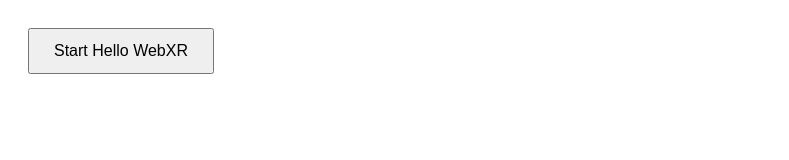
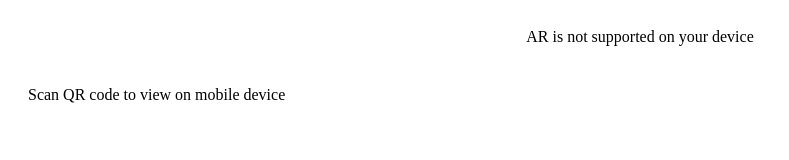
Before and after one commit to philip-ifeanyi/webxr, a plain HTML site: page index.html in a window 1280 px wide. Shown: the whole page, without its empty margins (0-789 px from the left). Drawn offline with nearby package versions, Linux system fonts and the light colour scheme.

Commit message:
added ios support

```diff
--- /dev/null
+++ b/cube.usdz/Library/ProjectLibrary/Contents.json
@@ -0,0 +1,3 @@
+[
+
+]
--- /dev/null
+++ b/cube.usdz/Library/ProjectLibrary/Version.json
@@ -0,0 +1,4 @@
+{
+  "LibraryID" : "2482C5DC-95C5-4D4A-B335-9626A26C9ECF",
+  "Version" : "1.0"
+}
--- a/index.html
+++ b/index.html
@@ -5,68 +5,127 @@
   <meta charset="UTF-8">
   <meta name="viewport"
     content="width=device-width, user-scalable=no, initial-scale=1.0, maximum-scale=1.0, minimum-scale=1.0">
-  <title>Hello WebXR!</title>
+  <title>Cross-Platform AR Demo</title>
   <!-- three.js -->
   <script src="https://unpkg.com/three@0.126.0/build/three.js"></script>
   <style>
-    button {
+    .ar-button {
       padding: 12px 24px;
       font-size: 16px;
       margin: 20px;
+      display: none;
+      /* Hidden by default */
+    }
+
+    .fallback-message {
+      padding: 20px;
+      text-align: center;
+      display: none;
+    }
+
+    .qr-link {
+      display: none;
+      padding: 20px;
     }
   </style>
 </head>
 
 <body>
-  <button onclick="activateXR()">Start Hello WebXR</button>
+  <button onclick="activateXR()" id="webxr-button" class="ar-button">Launch AR (Android)</button>
+  <a id="ar-quicklook" class="ar-button" rel="ar">
+    <button>Launch AR (iOS)</button>
+  </a>
+  <div id="fallback-message" class="fallback-message">
+    AR is not supported on your device
+  </div>
+  <div id="qr-link" class="qr-link">
+    Scan QR code to view on mobile device
+  </div>
+
   <script>
-    async function activateXR() {
-      // Check if XR is supported
-      if (!navigator.xr) {
-        alert("WebXR not supported by your browser");
-        return;
+    // Detect device and OS
+    function detectPlatform() {
+      const userAgent = navigator.userAgent || navigator.vendor || window.opera;
+
+      // iOS detection
+      if (/iPad|iPhone|iPod/.test(userAgent) && !window.MSStream) {
+        return 'iOS';
       }
 
+      // Android detection
+      if (/android/i.test(userAgent)) {
+        return 'Android';
+      }
+
+      return 'unknown';
+    }
+
+    // Setup the appropriate AR experience based on platform
+    async function setupAR() {
+      const platform = detectPlatform();
+      const webxrButton = document.getElementById('webxr-button');
+      const quicklookButton = document.getElementById('ar-quicklook');
+      const fallbackMessage = document.getElementById('fallback-message');
+
+      if (platform === 'iOS') {
+        // Set up AR Quick Look
+        const modelUrl = './cube.usdz'; // You'll need to create and host a USDZ file
+        quicklookButton.href = modelUrl;
+        quicklookButton.style.display = 'block';
+      }
+      else if (platform === 'Android') {
+        // Check WebXR support
+        if (navigator.xr) {
+          try {
+            const supported = await navigator.xr.isSessionSupported('immersive-ar');
+            if (supported) {
+              webxrButton.style.display = 'block';
+              return;
+            }
+          } catch (e) {
+            console.error('Error checking WebXR support:', e);
+          }
+        }
+        fallbackMessage.style.display = 'block';
+      }
+      else {
+        // Show QR code or link for mobile devices
+        document.getElementById('qr-link').style.display = 'block';
+        fallbackMessage.style.display = 'block';
+      }
+    }
+
+    // WebXR implementation for Android
+    async function activateXR() {
       try {
-        // Check if immersive-ar is supported
-        const supported = await navigator.xr.isSessionSupported('immersive-ar');
-        if (!supported) {
-          alert("immersive-ar mode not supported by your device");
-          return;
-        }
-
         const canvas = document.createElement("canvas");
         document.body.appendChild(canvas);
         const gl = canvas.getContext("webgl", { xrCompatible: true });
 
-        // Create Three.js scene
         const scene = new THREE.Scene();
 
         // Create materials for cube faces
         const materials = [
-          new THREE.MeshBasicMaterial({ color: 0xff0000 }), // red
-          new THREE.MeshBasicMaterial({ color: 0x0000ff }), // blue
-          new THREE.MeshBasicMaterial({ color: 0x00ff00 }), // green
-          new THREE.MeshBasicMaterial({ color: 0xff00ff }), // magenta
-          new THREE.MeshBasicMaterial({ color: 0x00ffff }), // cyan
-          new THREE.MeshBasicMaterial({ color: 0xffff00 })  // yellow
+          new THREE.MeshBasicMaterial({ color: 0xff0000 }),
+          new THREE.MeshBasicMaterial({ color: 0x0000ff }),
+          new THREE.MeshBasicMaterial({ color: 0x00ff00 }),
+          new THREE.MeshBasicMaterial({ color: 0xff00ff }),
+          new THREE.MeshBasicMaterial({ color: 0x00ffff }),
+          new THREE.MeshBasicMaterial({ color: 0xffff00 })
         ];
 
-        // Create cube with different colored faces
         const cube = new THREE.Mesh(
           new THREE.BoxGeometry(0.2, 0.2, 0.2),
           materials
         );
-        cube.position.set(1, 1, -1); // Moved slightly forward for better visibility
+        cube.position.set(1, 1, -1);
         scene.add(cube);
 
-        // Add some light
         const light = new THREE.DirectionalLight(0xffffff, 1);
         light.position.set(1, 1, 1);
         scene.add(light);
         scene.add(new THREE.AmbientLight(0xffffff, 0.5));
 
-        // Setup renderer
         const renderer = new THREE.WebGLRenderer({
           alpha: true,
           preserveDrawingBuffer: true,
@@ -75,35 +134,27 @@
         });
         renderer.autoClear = false;
 
-        // Setup camera
         const camera = new THREE.PerspectiveCamera();
         camera.matrixAutoUpdate = false;
 
-        // Request XR session
         const session = await navigator.xr.requestSession("immersive-ar", {
           requiredFeatures: ['local']
         });
 
-        // Setup XR layer
         session.updateRenderState({
           baseLayer: new XRWebGLLayer(session, gl)
         });
 
-        // Get reference space
         const referenceSpace = await session.requestReferenceSpace('local');
 
-        // Animation loop
         function onXRFrame(time, frame) {
           session.requestAnimationFrame(onXRFrame);
 
-          // Rotate cube
           cube.rotation.x += 0.01;
           cube.rotation.y += 0.01;
 
-          // Bind framebuffer
           gl.bindFramebuffer(gl.FRAMEBUFFER, session.renderState.baseLayer.framebuffer);
 
-          // Get pose and render if available
           const pose = frame.getViewerPose(referenceSpace);
           if (pose) {
             const view = pose.views[0];
@@ -120,7 +171,6 @@
 
         session.requestAnimationFrame(onXRFrame);
 
-        // Handle session end
         session.addEventListener('end', () => {
           console.log('Session ended');
         });
@@ -129,6 +179,9 @@
         alert('Error starting XR session: ' + error.message);
       }
     }
+
+    // Initialize on page load
+    window.onload = setupAR;
   </script>
 </body>
 
```
Also changed, not shown: 3 other files.
